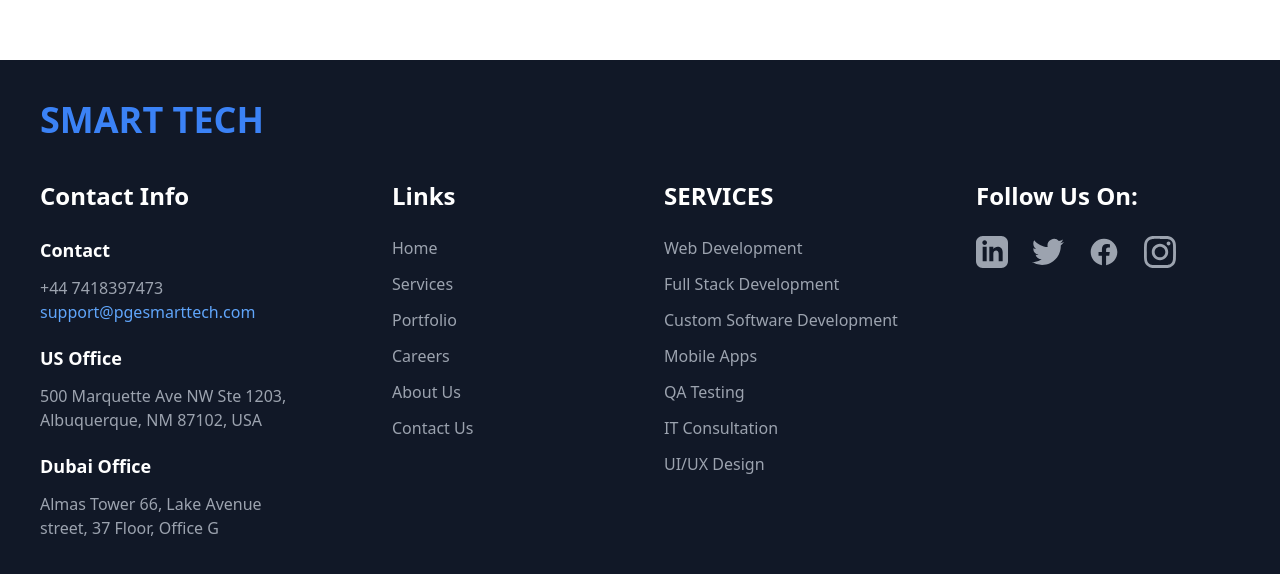
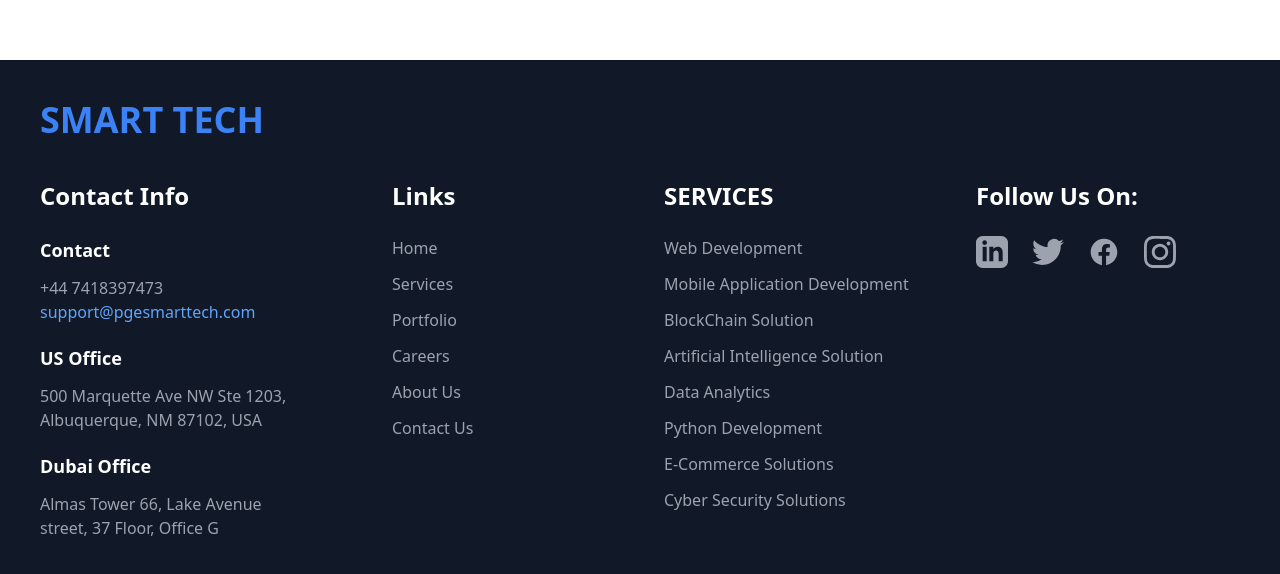
Before and after one commit to azafar224/smartTech, a React (Vite) app: page /ecommerce-solutions in a window 1280 px wide. Shown: the part 220-794 px from the top of the page. Built offline with nearby package versions, Linux system fonts and the light colour scheme.

Commit message:
Footer Changed

```diff
--- a/src/Components/Footer.jsx
+++ b/src/Components/Footer.jsx
@@ -109,7 +109,7 @@
             <ul className="space-y-3">
               <li>
                 <Link
-                  to="/services"
+                  to="/web-development"
                   className="text-gray-400 text-base hover:text-white"
                 >
                   Web Development
@@ -117,50 +117,58 @@
               </li>
               <li>
                 <Link
-                  to="/services"
+                  to="/mobile-app-development"
                   className="text-gray-400 text-base hover:text-white"
                 >
-                  Full Stack Development
+                  Mobile Application Development
                 </Link>
               </li>
               <li>
                 <Link
-                  to="/services"
+                  to="/blockchain-development"
                   className="text-gray-400 text-base hover:text-white"
                 >
-                  Custom Software Development
+                  BlockChain Solution
                 </Link>
               </li>
               <li>
                 <Link
-                  to="/services"
+                  to="/ai-development"
                   className="text-gray-400 text-base hover:text-white"
                 >
-                  Mobile Apps
+                  Artificial Intelligence Solution
                 </Link>
               </li>
               <li>
                 <Link
-                  to="/services"
+                  to="/data-analytics"
                   className="text-gray-400 text-base hover:text-white"
                 >
-                  QA Testing
+                  Data Analytics
                 </Link>
               </li>
               <li>
                 <Link
-                  to="/services"
+                  to="/python-development"
                   className="text-gray-400 text-base hover:text-white"
                 >
-                  IT Consultation
+                  Python Development
                 </Link>
               </li>
               <li>
                 <Link
-                  to="/services"
+                  to="/ecommerce-solutions"
                   className="text-gray-400 text-base hover:text-white"
                 >
-                  UI/UX Design
+                  E-Commerce Solutions
+                </Link>
+              </li>
+              <li>
+                <Link
+                  to="/cyber-security"
+                  className="text-gray-400 text-base hover:text-white"
+                >
+                  Cyber Security Solutions
                 </Link>
               </li>
             </ul>
```
